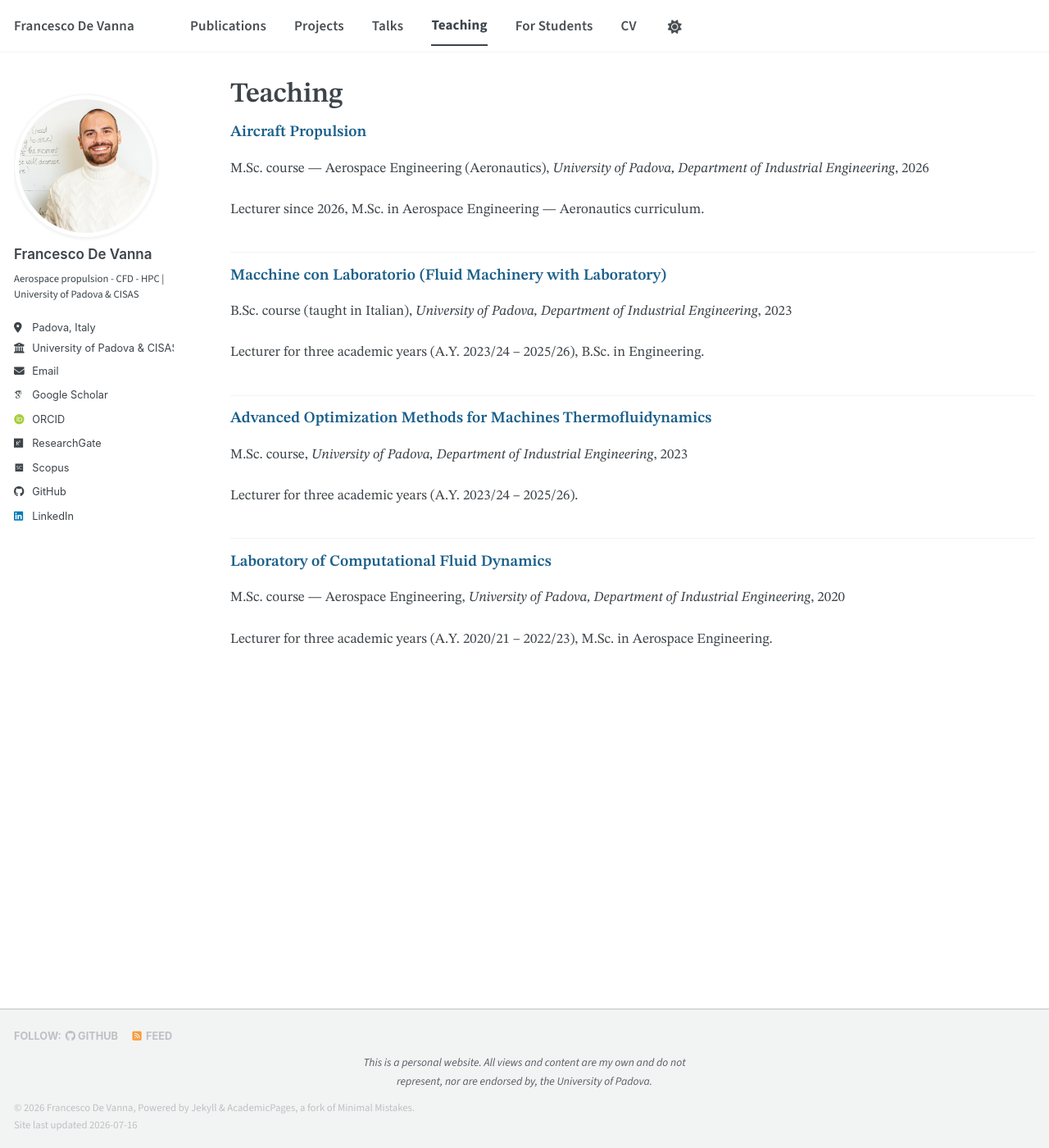
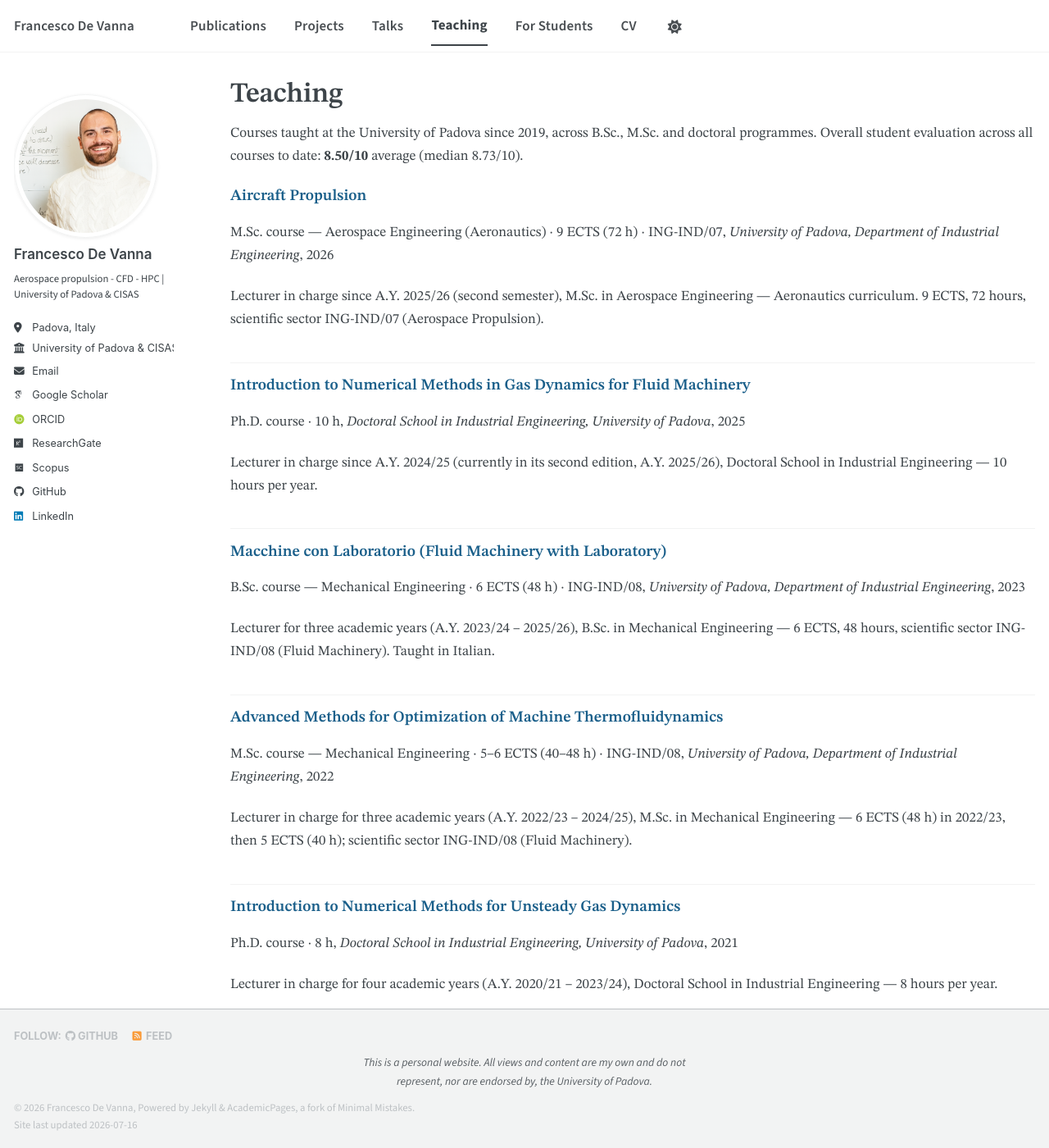
Before and after one commit to FrancescoDeVanna/francescodevanna.github.io, a Jekyll site: the page built from _pages/teaching.html, in a window 1280 px wide and 1400 px high. Shown: the whole window at 82% size. Built offline with Jekyll 4.4.1, drawn with Linux system fonts in a browser that asks for light colours; some web fonts are replaced; some of the changed text lies outside the part shown.

Commit message:
Teaching: correct and enrich all courses from academic CV; add 2 Ph.D. courses
- Lab. di Fluidodinamica Computazionale: correct years (A.Y. 2019/20-2021/22),
  Italian title, 6 ECTS, ING-IND/06, course authored from scratch
- Advanced Methods for Optimization: correct start (A.Y. 2022/23), ECTS, SSD
- Macchine con Laboratorio / Aircraft Propulsion: ECTS, hours, SSD, semesters
- NEW: Ph.D. courses at Doctoral School in Industrial Engineering —
  Numerical Methods for Unsteady Gas Dynamics (2020/21-2023/24, created) and
  Gas Dynamics for Fluid Machinery (since 2024/25)
- Teaching index: aggregate student evaluation 8.50/10 (median 8.73/10)

Co-Authored-By: Claude Opus 4.8 (1M context) <noreply@anthropic.com>

```diff
--- a/_pages/teaching.html
+++ b/_pages/teaching.html
@@ -7,6 +7,8 @@ author_profile: true
 
 {% include base_path %}
 
+<p>Courses taught at the University of Padova since 2019, across B.Sc., M.Sc. and doctoral programmes. Overall student evaluation across all courses to date: <strong>8.50/10</strong> average (median 8.73/10).</p>
+
 {% for post in site.teaching reversed %}
   {% include archive-single.html %}
 {% endfor %}
--- /dev/null
+++ b/_teaching/2019-laboratorio-fluidodinamica-computazionale.md
@@ -0,0 +1,15 @@
+---
+title: "Laboratorio di Fluidodinamica Computazionale (Computational Fluid Dynamics Laboratory)"
+collection: teaching
+type: "M.Sc. course — Aerospace Engineering · 6 ECTS (48 h) · ING-IND/06"
+permalink: /teaching/laboratory-of-cfd
+venue: "University of Padova, Department of Industrial Engineering"
+date: 2019-10-01
+location: "Padova, Italy"
+---
+
+Lecturer in charge for three academic years (A.Y. 2019/20 – 2021/22), M.Sc. in Aerospace Engineering — 6 ECTS, 48 hours, scientific sector ING-IND/06 (Fluid Dynamics).
+
+Hands-on laboratory course on the practice of computational fluid dynamics: setting up, running and critically assessing CFD simulations of aerospace-relevant flows, from meshing and boundary conditions to turbulence modeling and validation against reference data.
+
+I introduced this course at the Department of Industrial Engineering in A.Y. 2019/20, authoring its program, contents and the supporting lecture notes.
--- a/_teaching/2020-laboratory-of-cfd.md
+++ /dev/null
@@ -1,13 +0,0 @@
----
-title: "Laboratory of Computational Fluid Dynamics"
-collection: teaching
-type: "M.Sc. course — Aerospace Engineering"
-permalink: /teaching/laboratory-of-cfd
-venue: "University of Padova, Department of Industrial Engineering"
-date: 2020-10-01
-location: "Padova, Italy"
----
-
-Lecturer for three academic years (A.Y. 2020/21 – 2022/23), M.Sc. in Aerospace Engineering.
-
-Hands-on laboratory course on the practice of computational fluid dynamics: setting up, running and critically assessing CFD simulations of aerospace-relevant flows, from meshing and boundary conditions to turbulence modeling and validation against reference data.
--- /dev/null
+++ b/_teaching/2020-phd-unsteady-gas-dynamics.md
@@ -0,0 +1,15 @@
+---
+title: "Introduction to Numerical Methods for Unsteady Gas Dynamics"
+collection: teaching
+type: "Ph.D. course · 8 h"
+permalink: /teaching/phd-unsteady-gas-dynamics
+venue: "Doctoral School in Industrial Engineering, University of Padova"
+date: 2021-03-01
+location: "Padova, Italy"
+---
+
+Lecturer in charge for four academic years (A.Y. 2020/21 – 2023/24), Doctoral School in Industrial Engineering — 8 hours per year.
+
+Doctoral course on the numerical treatment of unsteady compressible flows: conservation laws, shock-capturing schemes and time-integration strategies for gas dynamics.
+
+I introduced this course at the Doctoral School in A.Y. 2020/21, designing its contents and format.
--- a/_teaching/2023-advanced-optimization-methods.md
+++ b/_teaching/2022-advanced-optimization-methods.md
@@ -1,13 +1,13 @@
 ---
-title: "Advanced Optimization Methods for Machines Thermofluidynamics"
+title: "Advanced Methods for Optimization of Machine Thermofluidynamics"
 collection: teaching
-type: "M.Sc. course"
+type: "M.Sc. course — Mechanical Engineering · 5–6 ECTS (40–48 h) · ING-IND/08"
 permalink: /teaching/advanced-optimization-methods
 venue: "University of Padova, Department of Industrial Engineering"
-date: 2023-10-01
+date: 2022-10-01
 location: "Padova, Italy"
 ---
 
-Lecturer for three academic years (A.Y. 2023/24 – 2025/26).
+Lecturer in charge for three academic years (A.Y. 2022/23 – 2024/25), M.Sc. in Mechanical Engineering — 6 ECTS (48 h) in 2022/23, then 5 ECTS (40 h); scientific sector ING-IND/08 (Fluid Machinery).
 
 Graduate course on optimization techniques applied to the thermo-fluid dynamics of machines: gradient-based and evolutionary methods, surrogate modeling and CFD-driven design workflows for turbomachinery and energy systems.
--- a/_teaching/2023-macchine-con-laboratorio.md
+++ b/_teaching/2023-macchine-con-laboratorio.md
@@ -1,13 +1,13 @@
 ---
 title: "Macchine con Laboratorio (Fluid Machinery with Laboratory)"
 collection: teaching
-type: "B.Sc. course (taught in Italian)"
+type: "B.Sc. course — Mechanical Engineering · 6 ECTS (48 h) · ING-IND/08"
 permalink: /teaching/macchine-con-laboratorio
 venue: "University of Padova, Department of Industrial Engineering"
 date: 2023-10-02
 location: "Padova, Italy"
 ---
 
-Lecturer for three academic years (A.Y. 2023/24 – 2025/26), B.Sc. in Engineering.
+Lecturer for three academic years (A.Y. 2023/24 – 2025/26), B.Sc. in Mechanical Engineering — 6 ECTS, 48 hours, scientific sector ING-IND/08 (Fluid Machinery). Taught in Italian.
 
 Core undergraduate course on fluid machinery — pumps, turbines, compressors and internal combustion engines — combining classroom theory with laboratory sessions on machine characterization and performance measurements.
--- /dev/null
+++ b/_teaching/2024-phd-gas-dynamics-fluid-machinery.md
@@ -0,0 +1,13 @@
+---
+title: "Introduction to Numerical Methods in Gas Dynamics for Fluid Machinery"
+collection: teaching
+type: "Ph.D. course · 10 h"
+permalink: /teaching/phd-gas-dynamics-fluid-machinery
+venue: "Doctoral School in Industrial Engineering, University of Padova"
+date: 2025-01-31
+location: "Padova, Italy"
+---
+
+Lecturer in charge since A.Y. 2024/25 (currently in its second edition, A.Y. 2025/26), Doctoral School in Industrial Engineering — 10 hours per year.
+
+Doctoral course extending the numerical gas-dynamics toolbox toward fluid-machinery applications: compressible-flow solvers, shock-capturing methods and their use in the analysis of turbomachinery flows.
--- a/_teaching/2026-aircraft-propulsion.md
+++ b/_teaching/2026-aircraft-propulsion.md
@@ -1,13 +1,13 @@
 ---
 title: "Aircraft Propulsion"
 collection: teaching
-type: "M.Sc. course — Aerospace Engineering (Aeronautics)"
+type: "M.Sc. course — Aerospace Engineering (Aeronautics) · 9 ECTS (72 h) · ING-IND/07"
 permalink: /teaching/aircraft-propulsion
 venue: "University of Padova, Department of Industrial Engineering"
 date: 2026-02-01
 location: "Padova, Italy"
 ---
 
-Lecturer since 2026, M.Sc. in Aerospace Engineering — Aeronautics curriculum.
+Lecturer in charge since A.Y. 2025/26 (second semester), M.Sc. in Aerospace Engineering — Aeronautics curriculum. 9 ECTS, 72 hours, scientific sector ING-IND/07 (Aerospace Propulsion).
 
 Course on the principles and design of aircraft propulsion systems: thermodynamic cycles of gas turbines, turbofan/turbojet architectures, component aerothermodynamics (intakes, compressors, combustors, turbines, nozzles) and current trends toward sustainable aviation propulsion.
```
